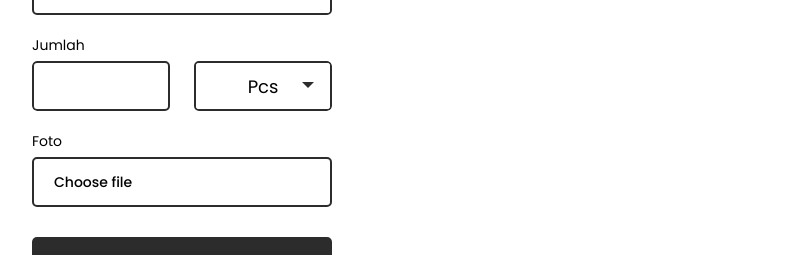
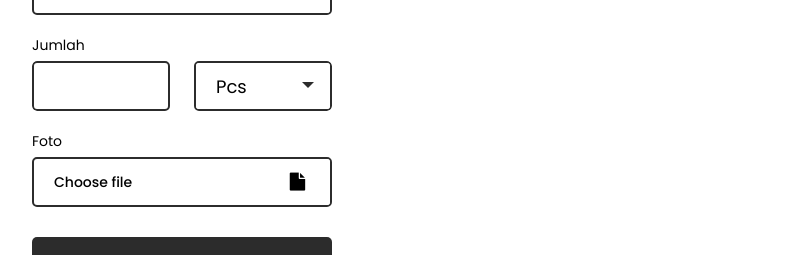
Before and after one commit to GunawanAhmad/Inventory-Frontend, a React (Create React App) app: page /tambah-barang in a window 1280 px wide. Shown: the part 546-801 px from the top of the page, without its empty margins (458-1269 px from the left). Built offline with nearby package versions, Linux system fonts and the light colour scheme.

Commit message:
fixing page tambah barang

```diff
--- a/package.json
+++ b/package.json
@@ -6,6 +6,7 @@
     "@testing-library/jest-dom": "^5.11.9",
     "@testing-library/react": "^11.2.5",
     "@testing-library/user-event": "^12.6.3",
+    "font-awesome": "^4.7.0",
     "react": "^17.0.1",
     "react-dom": "^17.0.1",
     "react-router-dom": "^5.2.0",
--- a/src/View/tambahBarang.jsx
+++ b/src/View/tambahBarang.jsx
@@ -5,6 +5,8 @@ function TamnbahBarang() {
   const [kondisiBarang, setKondisiBarang] = React.useState("Baik");
   const [milik, setMilik] = React.useState("Internal");
   const [satuanBarang, setSatuanBarang] = React.useState("Pcs");
+  const [photo, setPhoto] = React.useState(null);
+  const [bukti, setBukti] = React.useState(null);
 
   function openListInput(inputElm, check) {
     let container;
@@ -55,6 +57,13 @@ function TamnbahBarang() {
     setSatuanBarang(e.target.textContent);
     let suggestionBox = e.target.parentElement;
     suggestionBox.classList.add("hide");
+  }
+
+  function getFilePhoto(e) {
+    setPhoto(e.target.files[0]);
+  }
+  function getFileBukti(e) {
+    setBukti(e.target.files[0]);
   }
 
   return (
@@ -179,13 +188,59 @@ function TamnbahBarang() {
           <label htmlFor="lokasiBarang" className="label">
             Foto
           </label>
-          <div className="input">
+          <div className="input photo-input">
             <label for="file-upload" className="custom-file-upload">
-              Choose file
+              {photo ? photo.name : "Choose file"}
             </label>
-            <input id="file-upload" type="file" />
+            <div className="icon">
+              <i class="fa fa-file"></i>
+            </div>
+            <input id="file-upload" type="file" onChange={getFilePhoto} />
           </div>
         </div>
+
+        {milik == "Eksternal" && (
+          <div className="exsternal_option">
+            <div className="form_div">
+              <label htmlFor="namaBarang" className="label">
+                Nama / organisasi pemilik
+              </label>
+              <input
+                type="text"
+                name="namaBarang"
+                id="namaBarang"
+                required
+                className="input"
+              />
+            </div>
+            <div className="form_div">
+              <label htmlFor="namaBarang" className="label">
+                Tanggal
+              </label>
+              <input
+                type="date"
+                name="namaBarang"
+                id="namaBarang"
+                required
+                className="input"
+              />
+            </div>
+            <div className="form_div">
+              <label htmlFor="lokasiBarang" className="label">
+                Bukti peminjaman
+              </label>
+              <div className="input photo-input">
+                <label for="bukti-upload" className="custom-file-upload">
+                  {bukti ? bukti.name : "Choose file"}
+                </label>
+                <div className="icon">
+                  <i class="fa fa-file"></i>
+                </div>
+                <input id="bukti-upload" type="file" onChange={getFileBukti} />
+              </div>
+            </div>
+          </div>
+        )}
 
         <button className="btn">SUBMIT</button>
       </form>
--- a/src/components/navbar.jsx
+++ b/src/components/navbar.jsx
@@ -24,8 +24,8 @@ function Navbar(props) {
               fill="none"
               xmlns="http://www.w3.org/2000/svg"
             >
-              <path d="M9 0V17" stroke="black" stroke-width="3" />
-              <path d="M17 8L-1.78814e-07 8" stroke="black" stroke-width="3" />
+              <path d="M9 0V17" stroke="black" strokeWidth="3" />
+              <path d="M17 8L-1.78814e-07 8" stroke="black" strokeWidth="3" />
             </svg>
             <span className="triangle"></span>
             {dropdown ? <Dropdown /> : ""}
--- a/src/css/tambahBarang.css
+++ b/src/css/tambahBarang.css
@@ -56,7 +56,8 @@ a {
 
 .container-tambah-barang .form .form_div .input {
   width: 100%;
-  height: 5rem;
+  min-height: 5rem;
+  height: auto;
   padding: 0 2rem;
   font-weight: 500;
   border: 2px solid var(--secondary-clr);
@@ -64,6 +65,25 @@ a {
   position: relative;
   overflow: hidden;
   font-size: 1.8rem;
+}
+
+.container-tambah-barang .form .form_div .input.photo-input {
+  display: flex;
+  justify-content: space-between;
+  align-items: center;
+  position: relative;
+}
+
+.container-tambah-barang .form .form_div .input.photo-input .icon {
+  background: white;
+  height: 100%;
+  width: 65px;
+  position: absolute;
+  right: 0;
+  pointer-events: none;
+  display: flex;
+  justify-content: center;
+  align-items: center;
 }
 
 .container-tambah-barang .form .form_div .input .custom-file-upload {
@@ -99,7 +119,8 @@ a {
   position: absolute;
   width: 100%;
   left: 0;
-  text-align: center;
+  text-align: left;
+  padding: 0 2rem;
 }
 
 .container-tambah-barang .form .form_div .input input[type="file"] {
--- a/src/scss/tambahBarang.scss
+++ b/src/scss/tambahBarang.scss
@@ -37,7 +37,8 @@
 
       .input {
         width: 100%;
-        height: 5rem;
+        min-height: 5rem;
+        height: auto;
         // margin-top: 1rem;
         padding: 0 2rem;
         font-weight: 500;
@@ -46,6 +47,25 @@
         position: relative;
         overflow: hidden;
         font-size: 1.8rem;
+
+        &.photo-input {
+          display: flex;
+          justify-content: space-between;
+          align-items: center;
+          position: relative;
+
+          .icon {
+            background: white;
+            height: 100%;
+            width: 65px;
+            position: absolute;
+            right: 0;
+            pointer-events: none;
+            display: flex;
+            justify-content: center;
+            align-items: center;
+          }
+        }
 
         .custom-file-upload {
           display: block;
@@ -79,7 +99,8 @@
               width: 100%;
               left: 0;
               // border: 1px solid red;
-              text-align: center;
+              text-align: left;
+              padding: 0 2rem;
             }
           }
         }
```
Also changed, not shown: src/index.js (+7 -6 lines), 1 other file (tests, documents, lock files or other folders).
